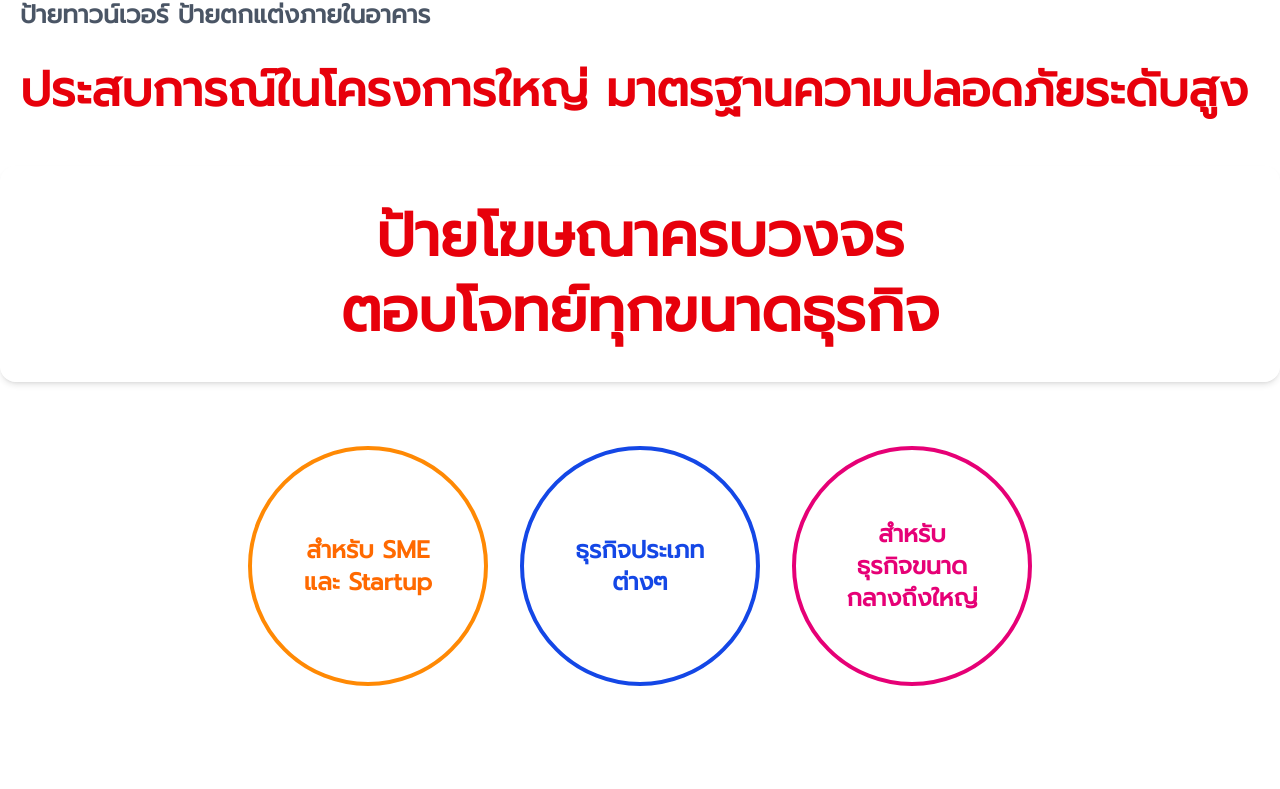
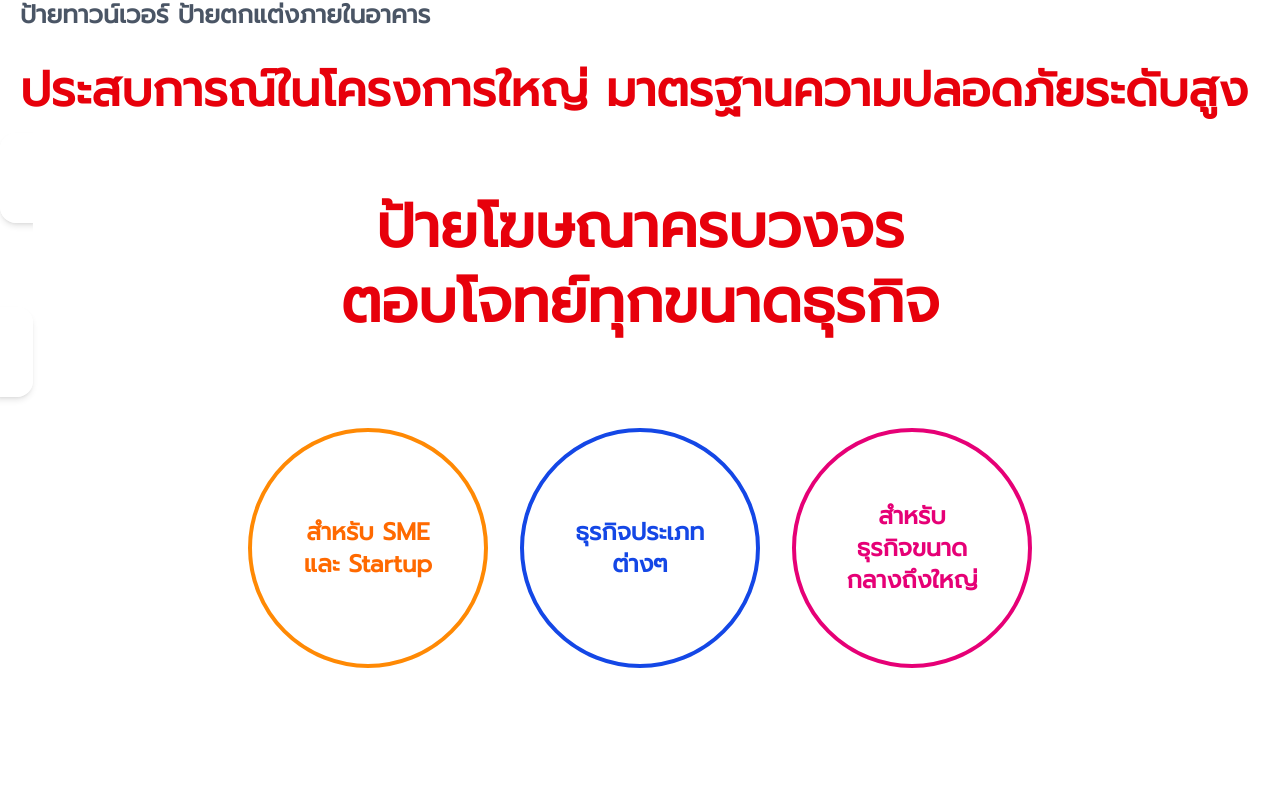
Before and after one commit to nobgkai/newwork, a Next.js app: page / in a window 1280 px wide. Shown: the part 1631-2420 px from the top of the page. Built offline with nearby package versions, Linux system fonts and the light colour scheme.

Commit message:
newupdate 28/7/2568

```diff
--- a/app/components/Navarbar.js
+++ b/app/components/Navarbar.js
@@ -16,7 +16,7 @@ export default function Navarbar() {
           href="/"
           className="text-lg sm:text-xl font-semibold text-white hover:text-gray-300 transition"
         >
-          Triple-S Media Design
+          Artist Advertising And Organizer
         </Link>
       </div>
     </header>
--- a/app/components/Slide.js
+++ b/app/components/Slide.js
@@ -17,7 +17,7 @@ export default function Slide() {
   backdrop-blur-sm p-8 text-white flex flex-col justify-center items-start
   rounded-tr-lg rounded-br-lg"
         >
-          <div className="max-w-lg mx-auto text-lg">
+          <div className="max-w-lg mx-auto text-lg space-y-6">
             <h2 className="text-3xl font-bold">รับผลิตอักษรโลหะ คุณภาพสูง</h2>
             <p className="mt-5 leading-relaxed">
               รับออกแบบ ผลิตติดตั้ง ป้ายเชียงใหม่
@@ -30,9 +30,15 @@ export default function Slide() {
               <br />
               ทั่วเชียงใหม่และภาคเหนือ
             </p>
-            <button className="mt-8 w-36 px-5 py-3 border border-white rounded hover:bg-white hover:text-black transition">
+
+            <a
+              className="mt-16 w-36 px-5 py-3 border border-white rounded hover:bg-white hover:text-black transition"
+              href="https://m.me/ArtistAdvertisingCM?ref=สนใจสอบถามครับ"
+              target="_blank"
+              rel="noopener noreferrer"
+            >
               CLICK ME
-            </button>
+            </a>
           </div>
         </div>
       </div>
--- a/app/layout.js
+++ b/app/layout.js
@@ -19,7 +19,7 @@ export const metadata = {
   description:
     "Artis ผู้เชี่ยวชาญด้านการออกแบบและผลิตป้ายร้าน ป้ายไวนิล ป้ายกล่องไฟ ป้ายไดคัท พร้อมบริการออกแบบฟรี จัดส่งทั่วประเทศ ในราคาที่คุณจับต้องได้",
   keywords:
-    "ทำป้าย, ป้ายร้าน, ป้ายไวนิล, ป้ายกล่องไฟ, ออกแบบป้าย, ร้านทำป้าย, ป้ายหน้าร้าน, Artis ป้าย, ป้ายราคาถูก",
+    "ทำป้าย, ป้ายร้าน, ป้ายไวนิล, ป้ายกล่องไฟ, ออกแบบป้าย, ร้านทำป้าย, ป้ายหน้าร้าน, ป้ายติดร้าน, ป้ายโฆษณา, ป้ายโปรโมชั่น, ป้ายคัทเอาท์, ป้ายอลูมิเนียม, ป้ายตัวอักษร, ป้ายอักษรโลหะ, ป้ายไฟ, ป้ายไฟ LED, ป้ายเมนู, ป้ายติดหน้าร้าน, ป้ายราคาถูก, ป้ายสวยๆ, ป้ายตกแต่งร้าน, ป้ายเปิดร้าน, ป้ายหน้าร้านอาหาร, ป้ายร้านกาแฟ, ป้ายร้านอาหาร, ป้ายสั่งทำ, ป้ายด่วน, ป้ายดีไซน์, ป้ายโมเดิร์น, ป้ายไดคัท, ป้ายตั้งพื้น, ป้ายอะคริลิค, ป้ายร้านค้าขนาดเล็ก, ป้ายงานอีเวนต์, ป้ายสำหรับธุรกิจ, ป้ายคุณภาพสูง, Artis ป้าย, ร้านทำป้ายครบวงจร",
   authors: [{ name: "Artis Team", url: "https://yourdomain.com" }],
   creator: "Artis",
   openGraph: {
--- a/app/page.js
+++ b/app/page.js
@@ -55,17 +55,20 @@ export default function Home() {
       </section>
 
       <section className="mt-10 ">
-        <div className=" w-full backdrop-blur-md bg-white/30 rounded-2xl shadow-md p-8 text-center border border-white/20">
+        <a className=" w-full backdrop-blur-md bg-white/30 rounded-2xl shadow-md p-8 text-center border border-white/20">
           <h1 className="text-4xl md:text-6xl font-bold text-red-600 leading-tight">
             ป้ายโฆษณาครบวงจร
             <br className="hidden md:block" />
             <span className="block md:inline">ตอบโจทย์ทุกขนาดธุรกิจ</span>
           </h1>
-        </div>
+        </a>
       </section>
 
       <section className="flex flex-col md:flex-row justify-center items-center gap-8 my-10 pt-6">
-        <div
+        <a
+          href="https://m.me/ArtistAdvertisingCM?ref=สนใจสอบถามครับ"
+          target="_blank"
+          rel="noopener noreferrer"
           className="w-60 h-60 flex items-center justify-center border-4 border-orange-400 rounded-full text-center
               text-orange-500 text-2xl font-bold
               hover:scale-105 hover:shadow-xl hover:ring-4 hover:ring-orange-100
@@ -76,10 +79,13 @@ export default function Home() {
             <br />
             และ Startup
           </p>
-        </div>
+        </a>
 
         {/* ปุ่ม 2: ธุรกิจประเภทต่างๆ */}
         <div
+          href="https://m.me/ArtistAdvertisingCM?ref=สนใจสอบถามครับ"
+          target="_blank"
+          rel="noopener noreferrer"
           className="w-60 h-60 flex items-center justify-center border-4 border-blue-700 rounded-full text-center
               text-blue-700 text-2xl font-bold
               hover:scale-105 hover:shadow-xl hover:ring-4 hover:ring-blue-100
@@ -93,7 +99,10 @@ export default function Home() {
         </div>
 
         {/* ปุ่ม 3: ธุรกิจขนาดกลางถึงใหญ่ */}
-        <div
+        <a
+          href="https://m.me/ArtistAdvertisingCM?ref=สนใจสอบถามครับ"
+          target="_blank"
+          rel="noopener noreferrer"
           className="w-60 h-60 flex items-center justify-center border-4 border-pink-600 rounded-full text-center
               text-pink-600 text-2xl font-bold
               hover:scale-105 hover:shadow-xl hover:ring-4 hover:ring-pink-100
@@ -106,7 +115,7 @@ export default function Home() {
             <br />
             กลางถึงใหญ่
           </p>
-        </div>
+        </a>
       </section>
       {/* Services Section */}
       <section id="services" className="py-20 px-8">
```
